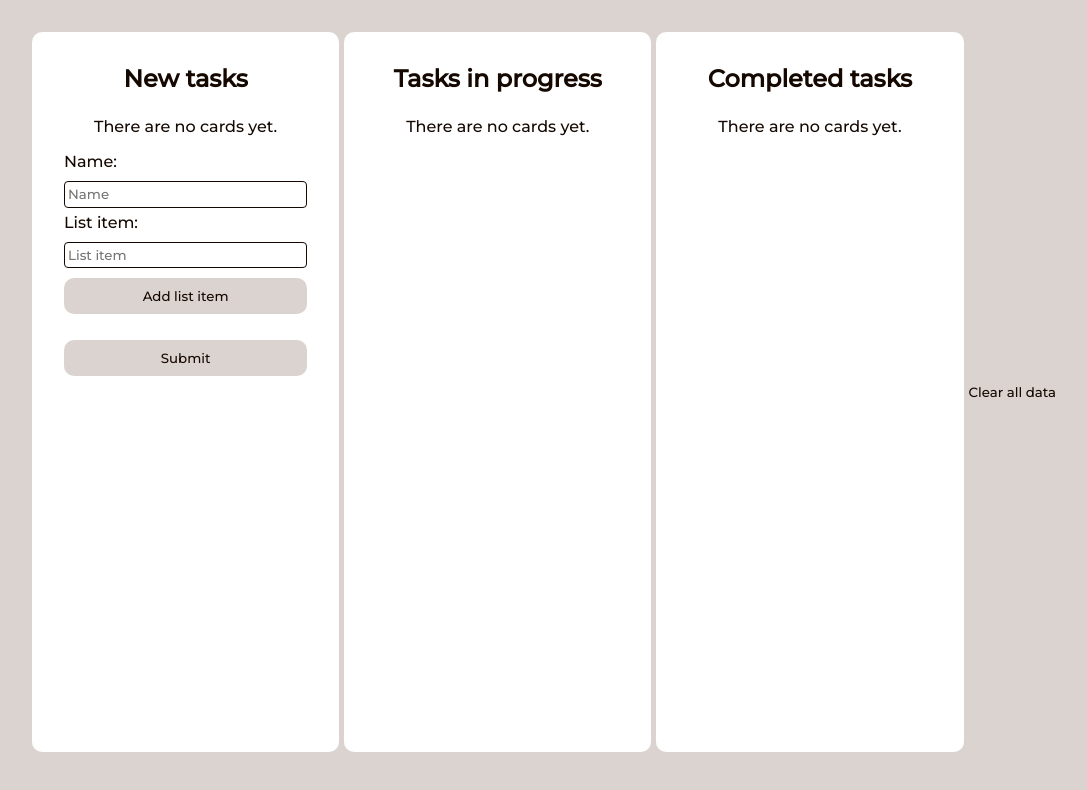
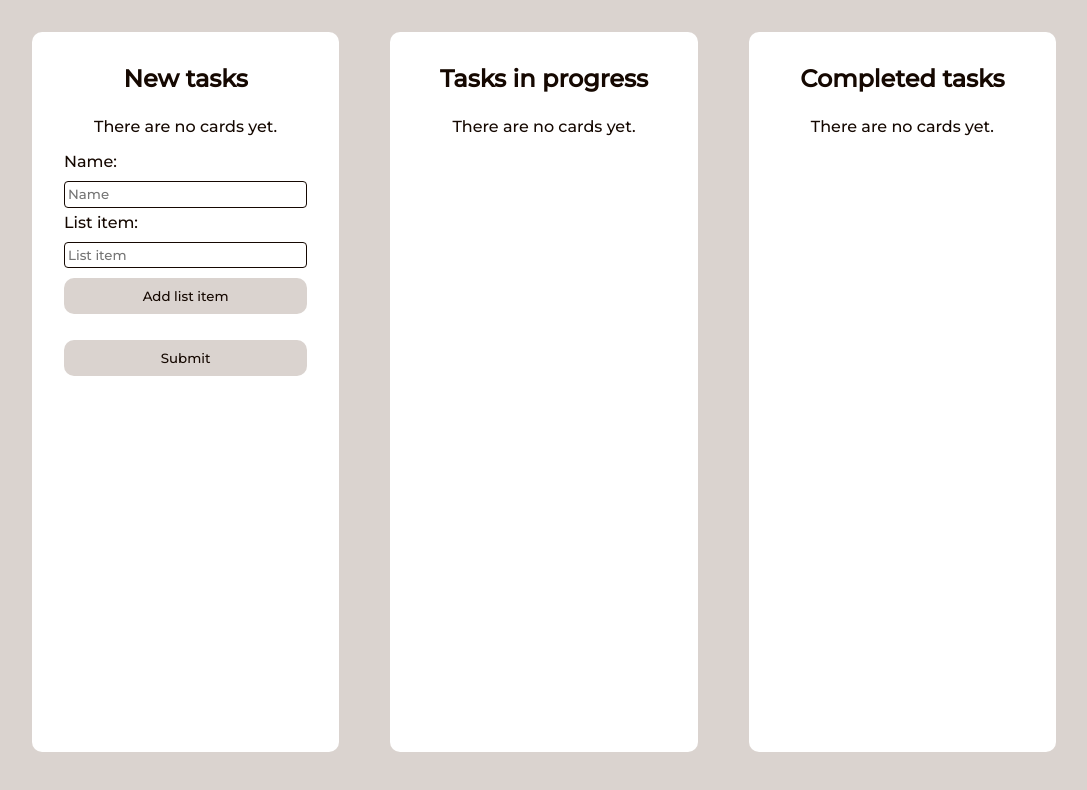
Before and after one commit to totallyglurbo/notes-app, a plain HTML site: page index.html in a window 1280 px wide. Shown: the whole page, without its empty margins (96-1183 px from the left). Drawn offline with Linux system fonts and the light colour scheme.

Commit message:
Delete clear data button Deleted a clear data button that was used during development

```diff
--- a/index.html
+++ b/index.html
@@ -23,7 +23,6 @@ initial-scale=1.0, maximum-scale=1.0, minimum-scale=1.0">
     max="scndMax" @card-checked="checkCardInSecond"></scnd-column>
   <thd-column class="column"
     :cards="thdColumnCards"></thd-column>
-    <button @click="clearAllData">Clear all data</button>
 </div>
 </body>
 </html>
```
